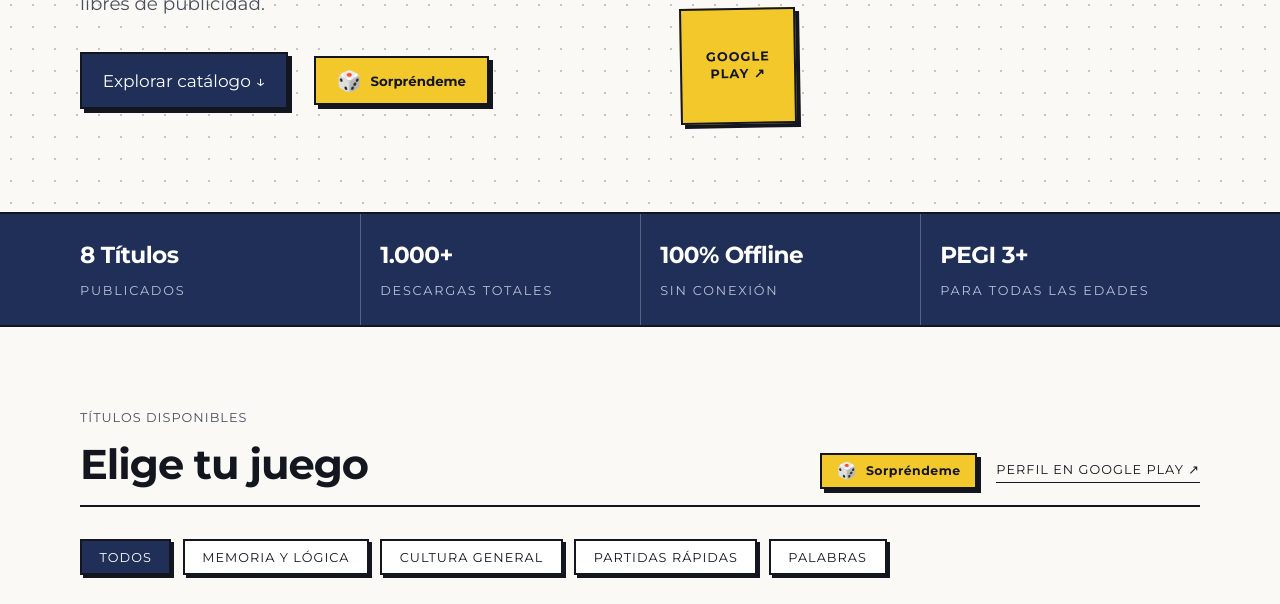
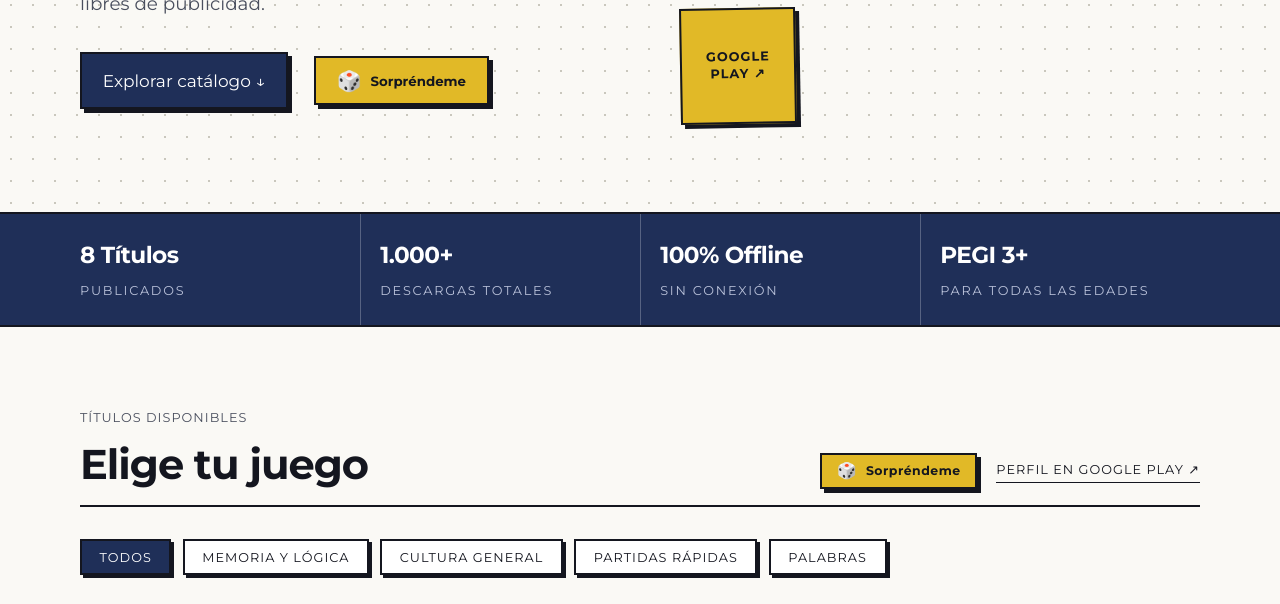
Before and after one commit to htz-apps/htz-apps.github.io, a plain HTML site: page index.html in a window 1280 px wide. Shown: the part 406-1010 px from the top of the page. Drawn offline with Linux system fonts and the light colour scheme.

Commit message:
Main version 1.1.0 Fix css

```diff
--- a/styles.css
+++ b/styles.css
@@ -1,4 +1,4 @@
-:root{--bg:#faf9f5;--ink:#14161f;--navy:#1f2f58;--gold:#F3C82B;--gray:#f0efea;--muted:#4a4f5e;--teal:#14717a;--green:#00BBA7;--sh:4px 4px 0 var(--ink)}
+:root{--bg:#faf9f5;--ink:#14161f;--navy:#1f2f58;--gold:#e1b927;--gray:#f0efea;--muted:#4a4f5e;--teal:#144e7a;--green:#00BBA7;--sh:4px 4px 0 var(--ink)}
 *{box-sizing:border-box;margin:0;padding:0}
 html{scroll-behavior:smooth;scroll-padding-top:70px;overflow-x:clip}
 body{font-family:Montserrat,system-ui,sans-serif;background:var(--bg);color:var(--ink);line-height:1.65;font-size:17px;overflow-x:clip;overflow-wrap:break-word}
@@ -460,7 +460,7 @@ button{font-family:inherit}
   /* Marca — ajustados para oscuro */
   --navy: #2c3e78;   /* botones primarios: fondo */
   --accent:#5d9cf5;  /* links, chips activos, highlights */
-  --gold: #F3C82B;   /* dorado — más luminoso que el claro para igual percepción */
+  --gold: #c3a022;   /* dorado — más luminoso que el claro para igual percepción */
   --teal: #00B8DB;
   --green:#00BBA7;
 
```
